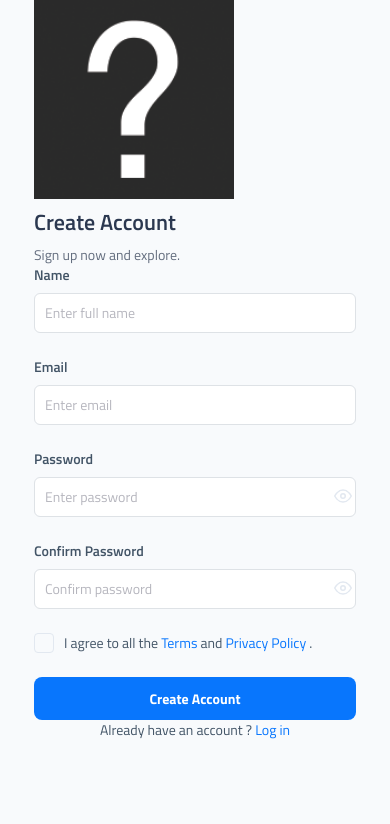
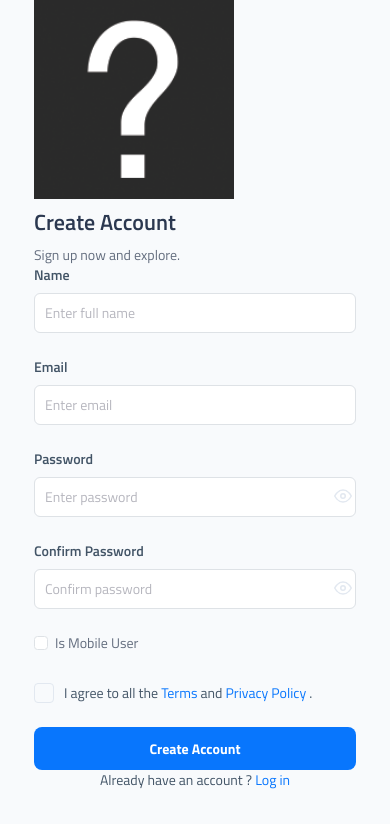
Before and after one commit to mubashfaq/POS-System-with-FBR-Integration, a Laravel app: page /sign-up in a window 390 px wide. Shown: the part 357-1181 px from the top of the page. Before the commit the page ends 1096 px from the top, so only its background shows below. Run offline with Laravel 10, Linux system fonts and the light colour scheme; parts of the project's set-up code (start-up, migrations or seed data) failed here and were passed over; some libraries are stand-ins or nearby versions.

Commit message:
is_mobile added

```diff
--- a/app/Http/Controllers/AuthController.php
+++ b/app/Http/Controllers/AuthController.php
@@ -76,7 +76,8 @@ class AuthController extends Controller
             $request->validate([
                 'name' => 'required',
                 'email' => 'email|required|unique:users',
-                'password' => 'required|confirmed|min:6'
+                'password' => 'required|confirmed|min:6',
+                'is_mobile' => 'nullable|boolean'
             ]);
 
             $newUser = User::create([
@@ -84,6 +85,7 @@ class AuthController extends Controller
                 'email' => $request->email,
                 'password' => bcrypt($request->password),
                 'username' => uniqid(),
+                'is_mobile' => $request->is_mobile ?? 0
             ]);
 
         if ($newUser) {
@@ -255,7 +257,8 @@ class AuthController extends Controller
         $request->validate([
             'name' => 'required',
             'email' => 'required|email|unique:users,email,' . $user->id,
-            'profile_image' => ['file', new ValidImageType]
+            'profile_image' => ['file', new ValidImageType],
+            'is_mobile' => 'nullable|boolean'
         ]);
 
         if ($request->name !== $user->name) {
@@ -269,6 +272,9 @@ class AuthController extends Controller
 
         if ($request->hasFile("profile_image")) {
             $user->profile_image = $this->fileHandler->fileUploadAndGetPath($request->file("profile_image"), "/public/media/users");
+        }
+        if ($request->is_mobile) {
+            $user->is_mobile = $request->is_mobile;
         }
 
         if ($request->current_password || $request->new_password || $request->confirm_password) {
--- a/app/Models/User.php
+++ b/app/Models/User.php
@@ -27,6 +27,7 @@ class User extends Authenticatable
         'profile_image',
         'is_google_registered',
         'is_suspended',
+        'is_mobile'
     ];
 
     /**
--- a/resources/views/backend/profile/index.blade.php
+++ b/resources/views/backend/profile/index.blade.php
@@ -41,6 +41,12 @@
                         </div>
                     </div>
                 </div>
+                <div class="col-lg-6">
+                        <div class="form-group">
+                            <label for="is_mobile">Is Mobile User</label>
+                            <input type="checkbox" style="width: 20px;" class="form-control" value="1" id="is_mobile" name="is_mobile" {{ $user->is_mobile ? 'checked' : '' }}>
+                        </div>
+                </div>
             </div>
             <h4 class="font-weight-bold">Password change</h4>
             <div class="row g-4">
--- a/resources/views/frontend/authentication/sign-up.blade.php
+++ b/resources/views/frontend/authentication/sign-up.blade.php
@@ -157,6 +157,24 @@
                                 </div>
                             </div>
                         </div>
+                        <!-- is mobile user -->
+                        <div class="col-sm-6 col-lg-12 col-xl-6">
+                            <div class="form-group">
+                                <div class="form-check">
+                                    <input type="hidden" name="is_mobile" value="0">
+
+                                    <input class="form-check-input"
+                                           type="checkbox"
+                                           id="is_mobile"
+                                           name="is_mobile"
+                                           value="1">
+
+                                    <label class="form-check-label" for="is_mobile">
+                                        Is Mobile User
+                                    </label>
+                                </div>
+                            </div>
+                        </div>
                         <!-- remember me -->
                         <div class="col-12">
                             {{-- <div class="single-row mb-2">
```
Also changed, not shown: app/Http/Controllers/Api/AuthController.php (+7 -0 lines), app/Http/Controllers/Backend/UserManagementController.php (+10 -2 lines), resources/views/backend/users/create.blade.php (+7 -1 lines), resources/views/backend/users/edit.blade.php (+8 -1 lines).
